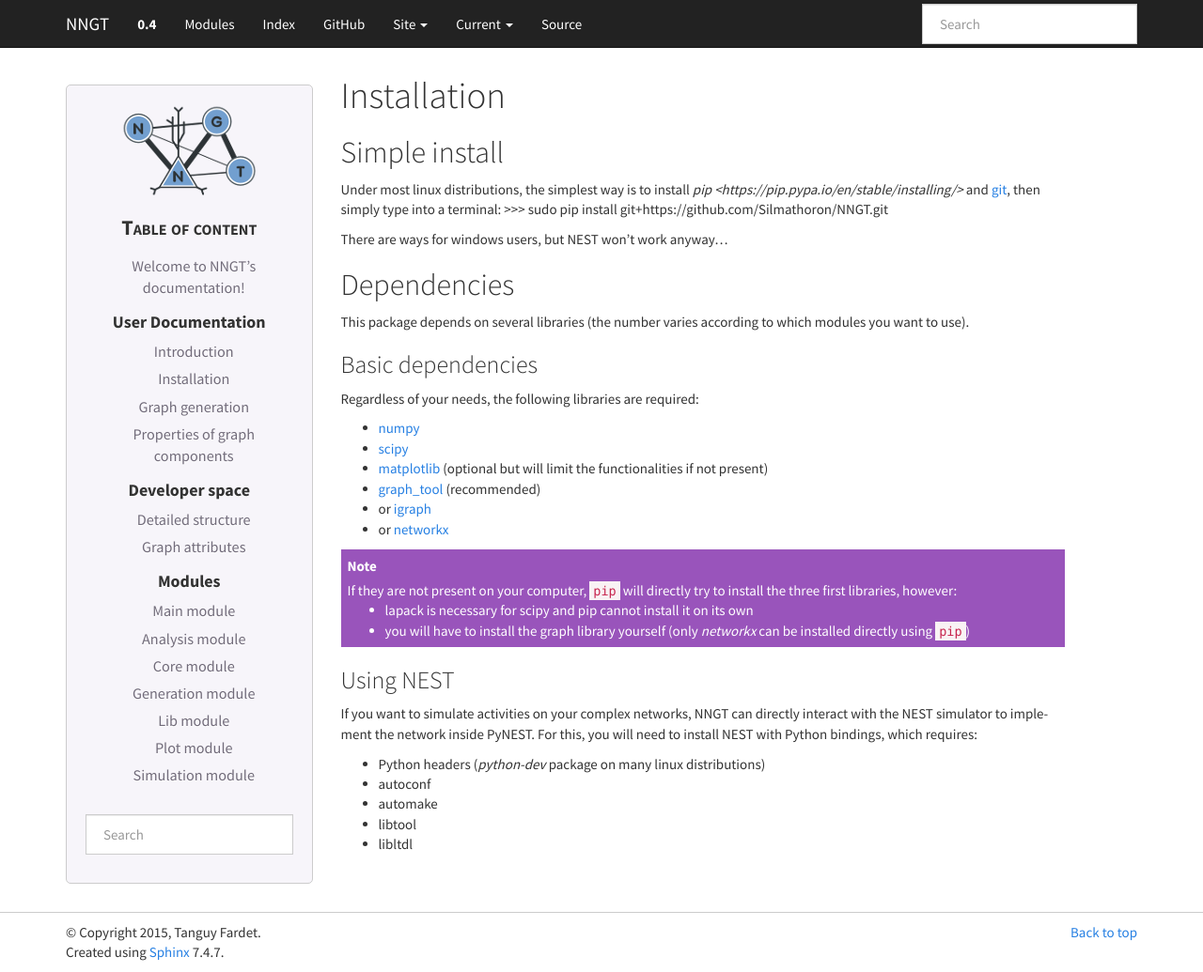
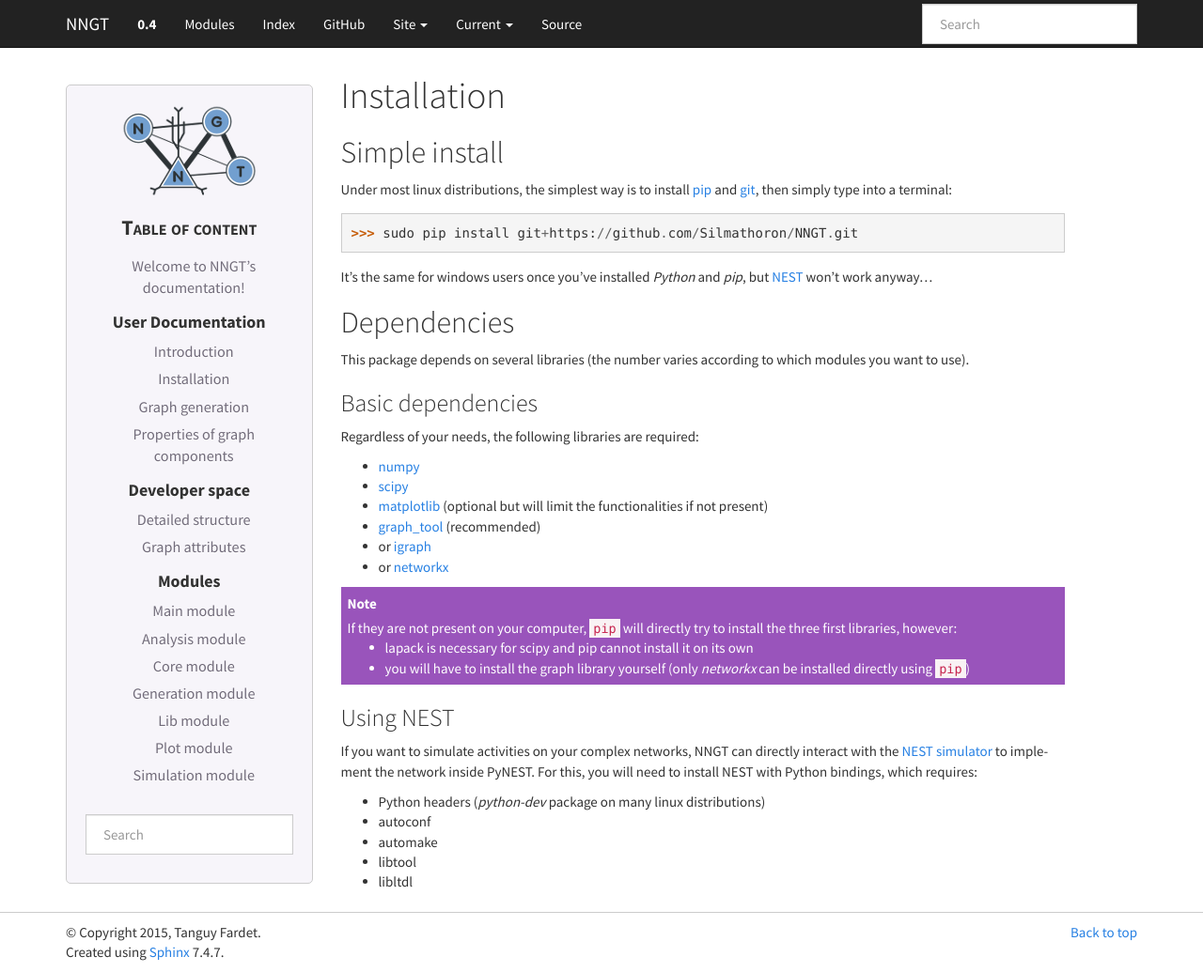
Before and after one commit to tfardet/NNGT, a Sphinx documentation site: the page built from doc/user/install.rst, in a window 1280 px wide and 1035 px high. Shown: the whole window at 94% size. Built offline with Sphinx 7.4.7, drawn with Linux system fonts in a browser that asks for light colours; pages that are not in the unit, such as notebooks, are missing from menus.

Commit message:
update doc 2

```diff
--- a/doc/user/install.rst
+++ b/doc/user/install.rst
@@ -6,10 +6,11 @@ Installation
 Simple install
 ==============
 
-Under most linux distributions, the simplest way is to install `pip <https://pip.pypa.io/en/stable/installing/>` and `git <https://git-scm.com/>`_, then simply type into a terminal:
->>> sudo pip install git+https://github.com/Silmathoron/NNGT.git
+Under most linux distributions, the simplest way is to install `pip <https://pip.pypa.io/en/stable/installing/>`_ and `git <https://git-scm.com/>`_, then simply type into a terminal:
 
-There are ways for windows users, but NEST won't work anyway...
+    >>> sudo pip install git+https://github.com/Silmathoron/NNGT.git
+
+It's the same for windows users once you've installed `Python` and `pip`, but `NEST <http://www.nest-simulator.org/>`_ won't work anyway...
 
 
 Dependencies
```
Also changed, not shown: other parts of doc/user/install.rst (+3 -1 lines).
